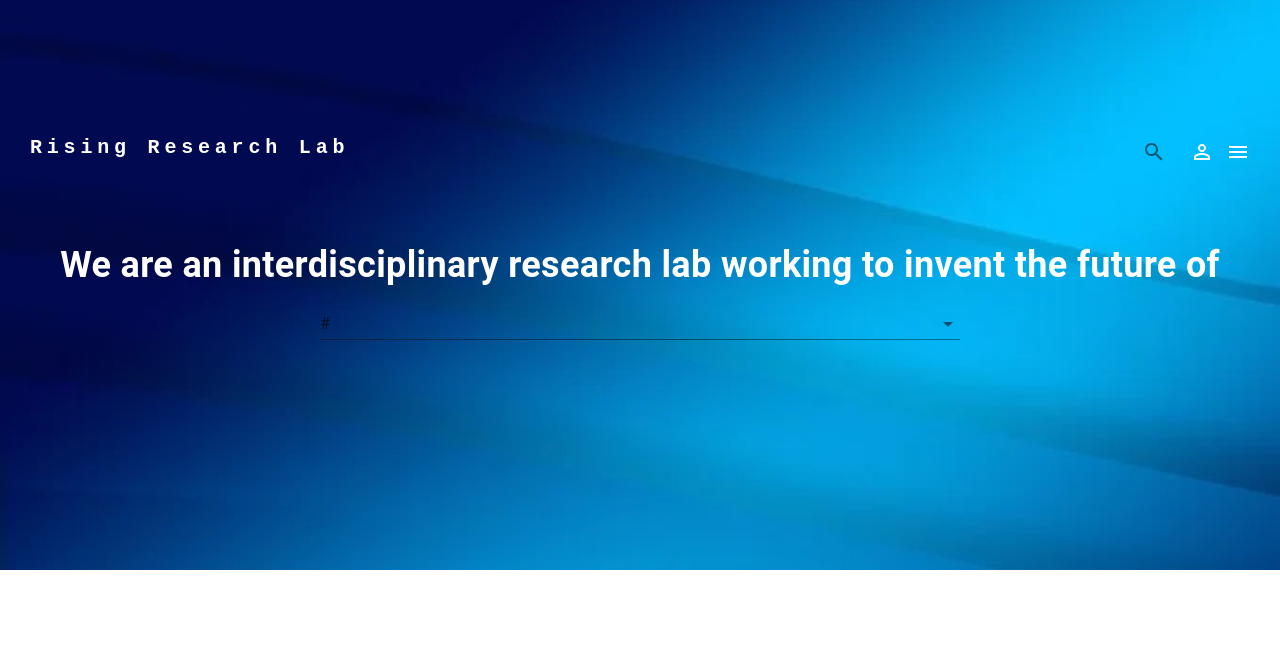
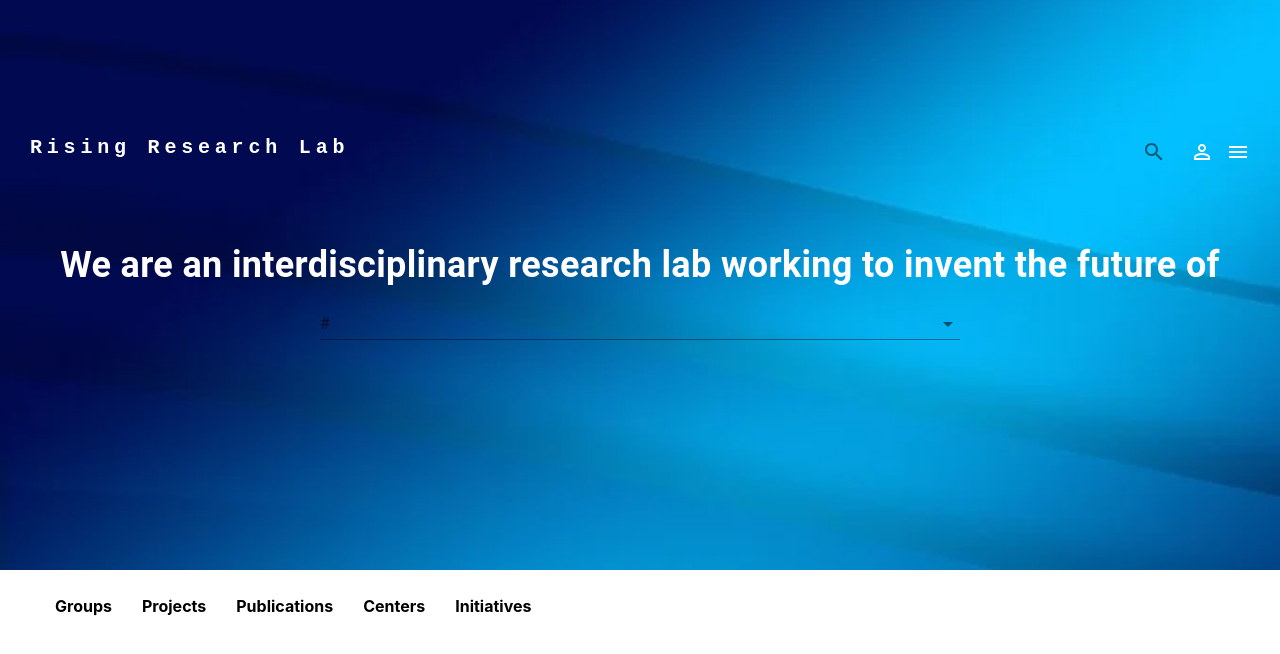
Before and after one commit to pustian-rafiq/rising-research-lab, a React (Create React App) app: page / in a window 1280 px wide. Shown: the top 654 px of the page. Built offline with nearby package versions, Linux system fonts and the light colour scheme.

Commit message:
design navMneu

```diff
--- a/src/assets/css/header.css
+++ b/src/assets/css/header.css
@@ -33,3 +33,28 @@
     margin-top: 20px;
     width: 100%;
 }
+
+/* Nvamenu style */
+.navContainer{
+    display: flex;
+}
+.navItems{
+    display: flex;
+    justify-content: center;
+    align-items:center;
+}
+
+.navContainer ul li{
+    list-style: none;
+    padding: 10px 15px;
+
+}
+.navContainer ul li a{
+    font-weight: bold;
+   text-decoration: none;
+   color: #000;
+   transition: 0.2s ease;
+}
+.navContainer ul li a:hover{
+   color: rgb(67, 120, 236);
+}
--- a/src/components/home/NavMenu.js
+++ b/src/components/home/NavMenu.js
@@ -0,0 +1,19 @@
+import React from 'react'
+
+const NavMenu = () => {
+  return (
+    <div className='navContainer'>
+      <ul className='navItems'>
+        <li><a href='#'>Groups</a></li>
+        <li><a href='#'>Projects</a></li>
+        <li><a href='#'>Publications</a></li>
+        <li><a href='#'>Centers</a></li>
+        <li><a href='#'>Initiatives</a></li>
+
+      </ul>
+
+    </div>
+  )
+}
+
+export default NavMenu
--- a/src/pages/HomePage.js
+++ b/src/pages/HomePage.js
@@ -1,10 +1,15 @@
 import React from 'react'
+import NavMenu from '../components/home/NavMenu'
 import TopBanner from '../components/home/TopBanner'
 
 
 const HomePage = () => {
   return (
-    <TopBanner/>
+    <>
+        <TopBanner/>
+    <NavMenu/>
+    </>
+
   )
 }
 
```
